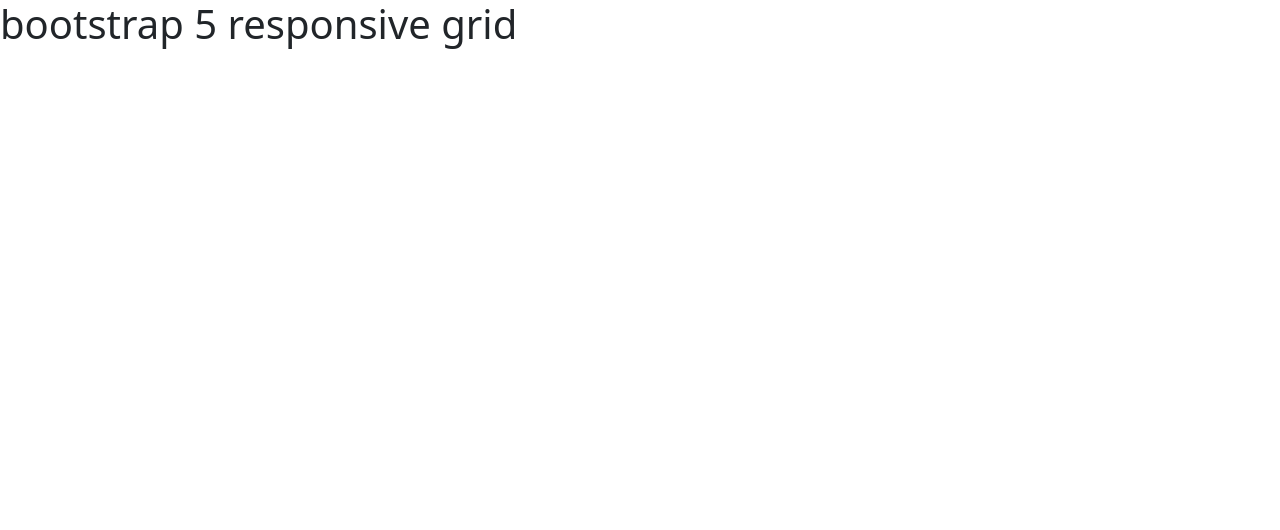
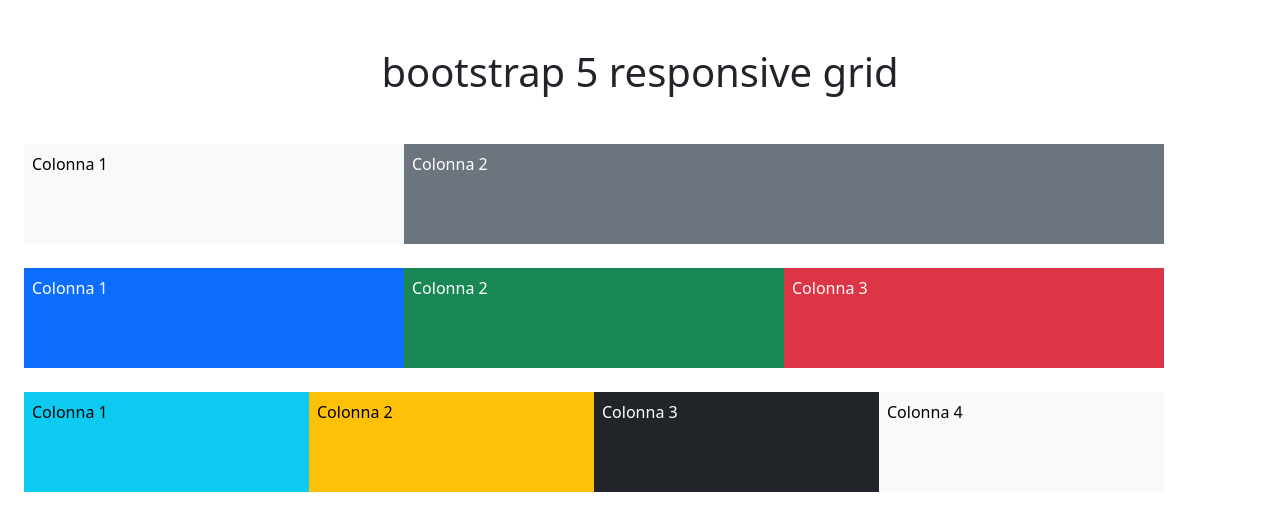
Before and after one commit to chiaraalle/htmlcss-bootstrap-layout, a plain HTML site: page index.html in a window 1280 px wide. Drawn offline with nearby package versions, Linux system fonts and the light colour scheme.

Commit message:
add: column

```diff
--- a/index.html
+++ b/index.html
@@ -7,7 +7,58 @@
     <link href="https://cdn.jsdelivr.net/npm/bootstrap@5.3.3/dist/css/bootstrap.min.css" rel="stylesheet" integrity="sha384-QWTKZyjpPEjISv5WaRU9OFeRpok6YctnYmDr5pNlyT2bRjXh0JMhjY6hW+ALEwIH" crossorigin="anonymous">
   </head>
   <body>
-    <h1>bootstrap 5 responsive grid</h1>
+    <div class="container-fluid">
+      <h1 class="text-center m-5">bootstrap 5 responsive grid</h1>
+    </div>
+
+
+    <!--prima sezione di colonne-->
+    <div class="container text-center mx-4">
+      <div class="row align-items-start" style="height: 100px;">
+        <div class="col-12 text-bg-light h-100 d-inline-block p-2 col-md-6 col-lg-4">
+          <p class="text-start">Colonna 1</p>
+        </div>
+        <div class="col-12 text-bg-secondary h-100 d-inline-block p-2 col-md-6 col-lg-8">
+          <p class="text-start">Colonna 2</p>
+        </div>
+      </div>
+    </div>
+
+    <!--seconda sezione di colonne-->
+    <div class="container text-center my-4 mx-4">
+      <div class="row align-items-start" style="height: 100px;">
+        <div class="col-6 text-bg-primary h-100 d-inline-block p-2 col-md-4">
+          <p class="text-start">Colonna 1</p>
+        </div>
+        <div class="col-6 text-bg-success h-100 d-inline-block p-2 col-md-4">
+          <p class="text-start">Colonna 2</p>
+        </div>
+        <div class="col-12 text-bg-danger h-100 d-inline-block p-2 col-md-4">
+          <p class="text-start">Colonna 3</p>
+        </div>
+      </div>
+    </div>
+
+     <!--terza sezione di colonne-->
+     <div class="container text-center my-4 mx-4">
+      <div class="row align-items-start" style="height: 100px;">
+        <div class="col-6 text-bg-info h-100 d-inline-block p-2 col-md-3">
+          <p class="text-start">Colonna 1</p>
+        </div>
+        <div class="col-6 text-bg-warning h-100 d-inline-block p-2 col-md-3">
+          <p class="text-start">Colonna 2</p>
+        </div>
+        <div class="col-6 text-bg-dark h-100 d-inline-block p-2 col-md-3">
+          <p class="text-start">Colonna 3</p>
+        </div>
+        <div class="col-6 text-bg-light h-100 d-inline-block p-2 col-md-3">
+          <p class="text-start">Colonna 4</p>
+        </div>
+      </div>
+    </div>
+
+
+    <!--script-->
     <script src="https://cdn.jsdelivr.net/npm/bootstrap@5.3.3/dist/js/bootstrap.bundle.min.js" integrity="sha384-YvpcrYf0tY3lHB60NNkmXc5s9fDVZLESaAA55NDzOxhy9GkcIdslK1eN7N6jIeHz" crossorigin="anonymous"></script>
   </body>
 </html>
```
